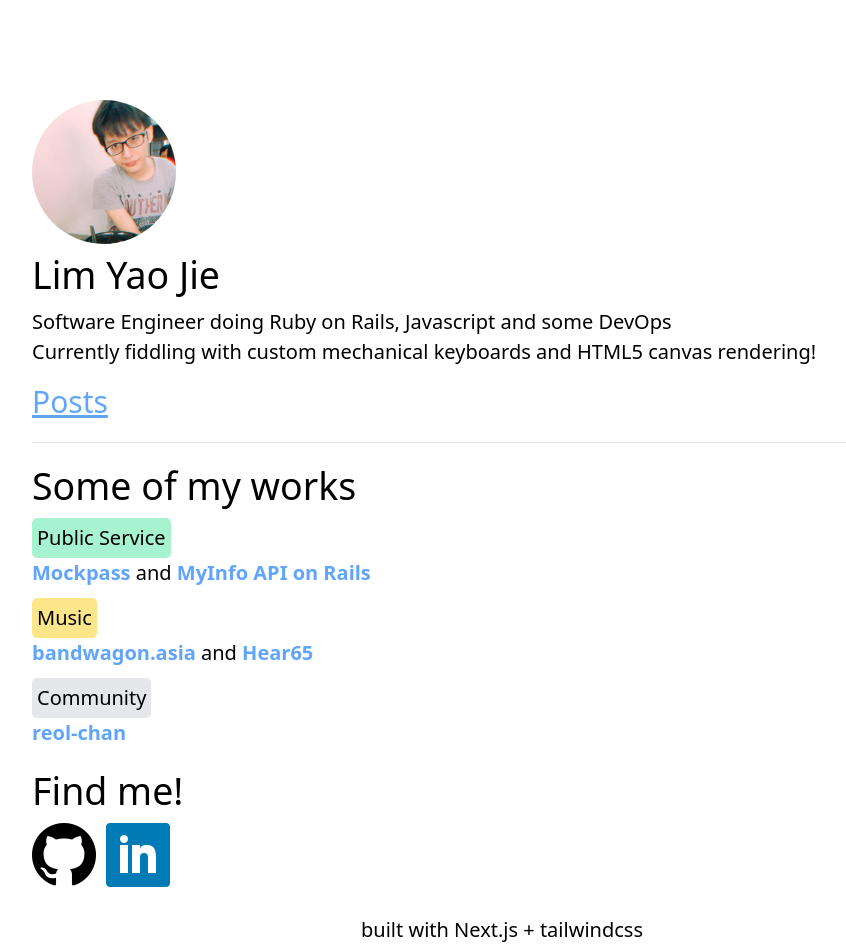
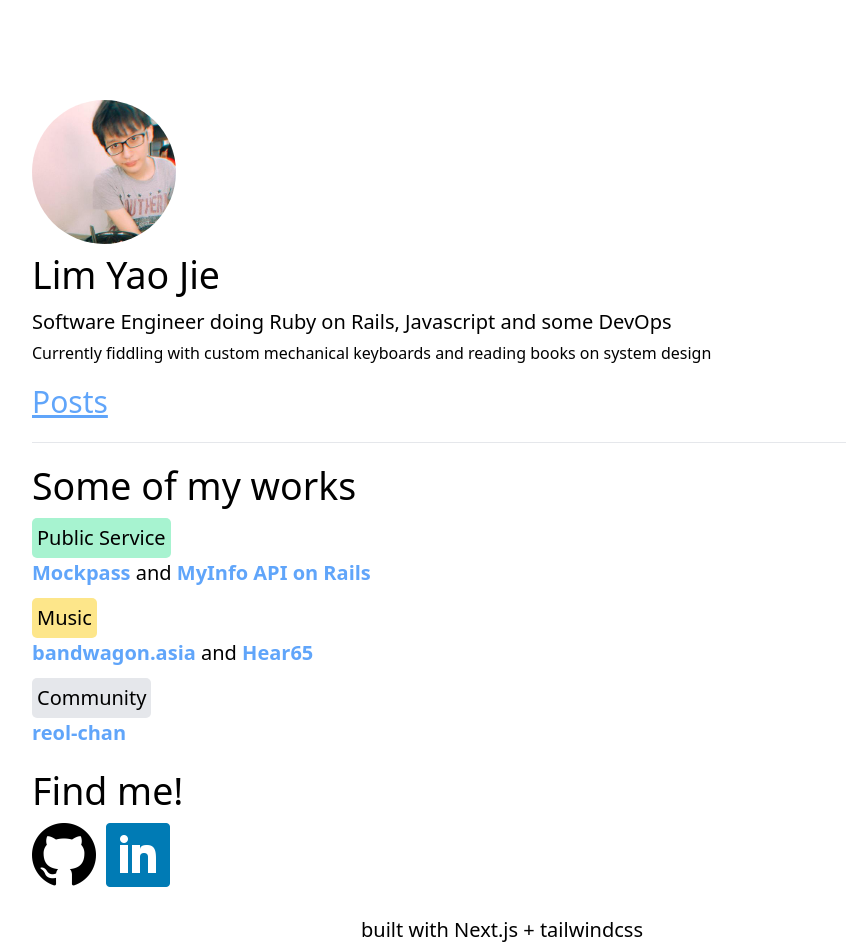
Before and after one commit to causztic/nextjs-blog, a Next.js app: page / in a window 1280 px wide. Shown: the whole page, without its empty margins (138-984 px from the left). Built offline with nearby package versions, Linux system fonts and the light colour scheme.

Commit message:
Update personal message

```diff
--- a/pages/index.tsx
+++ b/pages/index.tsx
@@ -9,7 +9,7 @@ export default function Home(): JSX.Element {
     <Layout home>
       <section className="mt-1 mb-3">
         <p>Software Engineer doing Ruby on Rails, Javascript and some DevOps</p>
-        <p>Currently fiddling with custom mechanical keyboards and HTML5 canvas rendering!</p>
+        <small>Currently fiddling with custom mechanical keyboards and reading books on system design</small>
       </section>
       <section>
         <Link href="/posts">
```
